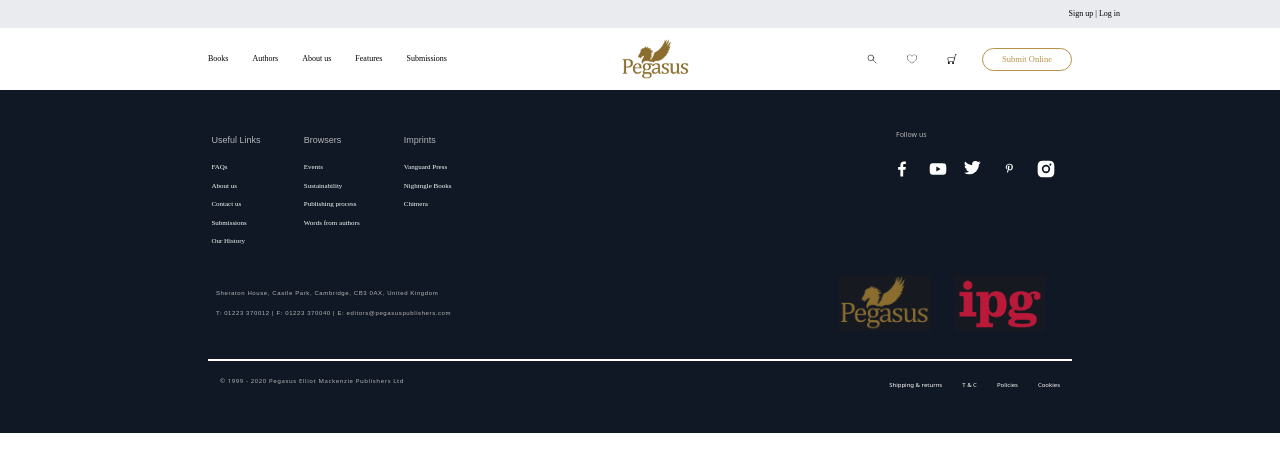
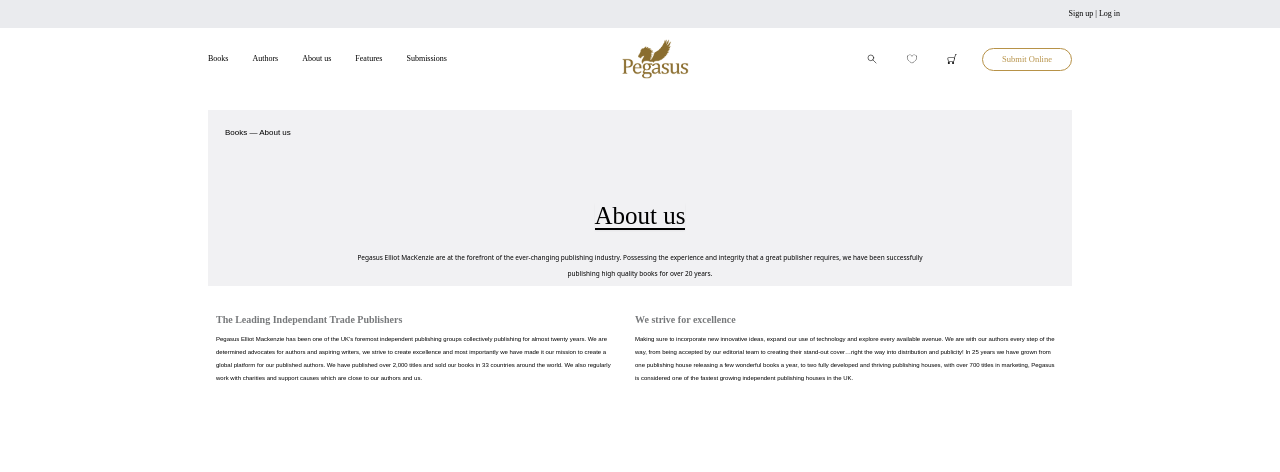
Before and after one commit to Hadees621/pegasus, a React (Create React App) app: page /about in a window 1280 px wide. Shown: the top 472 px of the page. Built offline with nearby package versions, Linux system fonts and the light colour scheme.

Commit message:
goals resp

```diff
--- a/src/components/Header.js
+++ b/src/components/Header.js
@@ -3,6 +3,7 @@ import NavIcons from "./comp/header-components/NavIcons";
 import MobileMenu from "./comp/header-components/MobileMenu";
 import MegaMenuBooks from "./comp/header-components/MegaMenuBooks";
 import SearchMegaMenu from "./comp/header-components/SearchMegaMenu";
+import { Link } from "react-router-dom";
 
 const Header = ({ setIsMegaMenuOpen, isMegaMenuOpen, setApplyBlur }) => {
     const [isSearchMegaMenuOpen, setIsSearchMegaMenuOpen] = useState(false);
@@ -60,7 +61,7 @@ const Header = ({ setIsMegaMenuOpen, isMegaMenuOpen, setApplyBlur }) => {
     const navigationLinks = [
         { label: "Books", className: "books-link", onClick: handleBooksClick },
         { label: "Authors", className: "" },
-        { label: "About us", className: "" },
+        { label: "About us", to: "/about", className: "" },
         { label: "Features", className: "" },
         { label: "Submissions", className: "" },
     ];
@@ -118,38 +119,19 @@ const Header = ({ setIsMegaMenuOpen, isMegaMenuOpen, setApplyBlur }) => {
                                     className={`items-center justify-between hidden w-full md:flex md:w-auto md:order-1`}
                                 >
                                     <ul className="flex 1440:space-x-6 2560:space-x-9 1024:space-x-6 font-fairplay 2560:text-[23px] 1440:text-[12px] 1024:text-[8px] font-normal 320:hidden lg:flex">
-                                        <li>
-                                            <a
-                                                href="#"
-                                                className={`text-black books-link ${isBookActive ? "text-[#B79248]" : ""
-                                                    } hover:text-[#B79248]`}
-                                                onClick={handleBooksClick}
-                                            >
-                                                Books
-                                            </a>
-                                        </li>
+                                        {navigationLinks.map((link) => (
+                                            <li key={link.label}>
+                                                <Link
+                                                    to={link.to}
+                                                    className={`text-black ${link.className} ${isBookActive ? "text-[#B79248]" : ""} hover:text-[#B79248]`}
+                                                    onClick={link.onClick}
+                                                >
+                                                    {link.label}
+                                                </Link>
+                                            </li>
+                                        ))}
+                                    </ul>
 
-                                        <li>
-                                            <a href="#" className="text-black hover:text-[#B79248]">
-                                                Authors
-                                            </a>
-                                        </li>
-                                        <li>
-                                            <a href="#" className="text-black hover:text-[#B79248]">
-                                                About us
-                                            </a>
-                                        </li>
-                                        <li>
-                                            <a href="#" className="text-black hover:text-[#B79248]">
-                                                Features
-                                            </a>
-                                        </li>
-                                        <li>
-                                            <a href="#" className="text-black hover:text-[#B79248]">
-                                                Submissions
-                                            </a>
-                                        </li>
-                                    </ul>
                                 </div>
                                 <img
                                     className="lg:hidden h-[65px] w-[130px] my-2"
--- a/src/pages/about/About.js
+++ b/src/pages/about/About.js
@@ -6,8 +6,53 @@ const About = () => {
     return (
         <>
             <Header />
+            <div className="bg-[#F1F1F3]  justify-center 320:m-5 1024:h-44 1440:h-60 2560:h-[360px] 1440:flex-row 1024:mx-40 xl:mx-52 2xl:mx-96 border border-[#F1F1F3]">
+                <p className="320:text-[12px] 320:m-5 2560:text-sm font-roboto m-10 2560:m-10 1024:text-[8px] 1024:m-4 1440:text-[9px] 1440:m-5">Books — About us</p>
+                <div className="flex w-full justify-center">
+                    <p className="320:text-4xl 768:text-5xl 1024:text-[25px] 1440:text-[45px] 2560:text-[70px] flex justify-center font-fairplay my-24 border-b-2 border-black shadow-sm w-max 320:mt-16 320:mb-6 1024:mt-12 1024:mb-0 1440:mb-1 2560:mb-3">About us</p>
+                </div>
+                <div className="flex w-full justify-center items-center 1024:px-32 1440:px-52 2560:px-[430px]">
+                    <p className="320:text-[12px] 768:text-[14px] 1024:text-[6.5px] 1024:leading-4 1440:text-[10.5px] 1440:leading-6 2xl:text-[16px] 2xl:leading-10 320:p-5 w-full 320:items-center flex justify-center text-center py-2">
+                        Pegasus Elliot MacKenzie are at the forefront of the ever-changing publishing industry. Possessing the experience and
+                        integrity that a great publisher requires, we have been successfully publishing high quality books for over 20 years.
+                    </p>
+                </div>
+            </div>
 
-            <Footer />
+            <div className='w-full justify-center 320:px-6 768:px-12 1024:px-52 1440:px-[290px] 2xl:px-[550px]'>
+
+                {/* goals */}
+                <div className="flex 320:flex-col 320:gap-9 1024:gap-0 1024:flex-row 2xl:space-x-10 2560:my-10">
+
+                    <div className="px-1 320:space-y-3 1024:space-y-1 1024:px-2 2xl:space-y-3">
+                        <h1 className="font-bold text-[#77797B] font-fairplay 320:text-[20px] 768:text-[22px] 1024:text-[10px] 1440:text-[16px] 2xl:text-[28px] text-center 1024:text-start 1024:my-1.5 1440:my-2.5 2xl:my-5">The Leading Independant Trade Publishers</h1>
+                        <p className="flex leading-8 font-roboto 320:text-[13px] 320:leading-5 768:text-[16px] 768:leading-6 1024:text-[6px] 1024:leading-[13px] 1440:text-[9.5px] 1440:leading-[19px] 2xl:text-[16px] 2xl:leading-8 text-center 1024:text-start">
+                            Pegasus Elliot Mackenzie has been one of the UK’s foremost independent publishing groups
+                            collectively publishing for almost twenty years. We are determined advocates for authors and
+                            aspiring writers, we strive to create excellence and most importantly we have made it our mission
+                            to create a global platform for our published authors. We have published over 2,000 titles and sold
+                            our books in 33 countries around the world. We also regularly work with charities and support
+                            causes which are close to our authors and us.
+                        </p>
+                    </div>
+                    <div className="px-1 320:space-y-3 1024:space-y-1 1024:px-4 2xl:space-y-3">
+                        <h1 className="font-bold text-[#77797B] font-fairplay 320:text-[20px] 768:text-[22px] 1024:text-[10px] 1440:text-[16px] 2xl:text-[28px] text-center 1024:text-start 1024:my-1.5 1440:my-2.5 2xl:my-5">We strive for excellence</h1>
+                        <p className="flex leading-8 font-roboto 320:text-[13px] 320:leading-5 768:text-[16px] 768:leading-6 1024:text-[6px] 1024:leading-[13px] 1440:text-[9.5px] 1440:leading-[19px] 2xl:text-[16px] 2xl:leading-8 text-center 1024:text-start">
+                            Making sure to incorporate new innovative ideas, expand our use of technology and explore every
+                            available avenue. We are with our authors every step of the way, from being accepted by our
+                            editorial team to creating their stand-out cover…right the way into distribution and publicity! In 25
+                            years we have grown from one publishing house releasing a few wonderful books a year, to two
+                            fully developed and thriving publishing houses, with over 700 titles in marketing, Pegasus is
+                            considered one of the fastest growing independent publishing houses in the UK.
+                        </p>
+                    </div>
+
+                </div>
+
+            </div>
+
+
+            {/* <Footer /> */}
         </>
     );
 };
```
